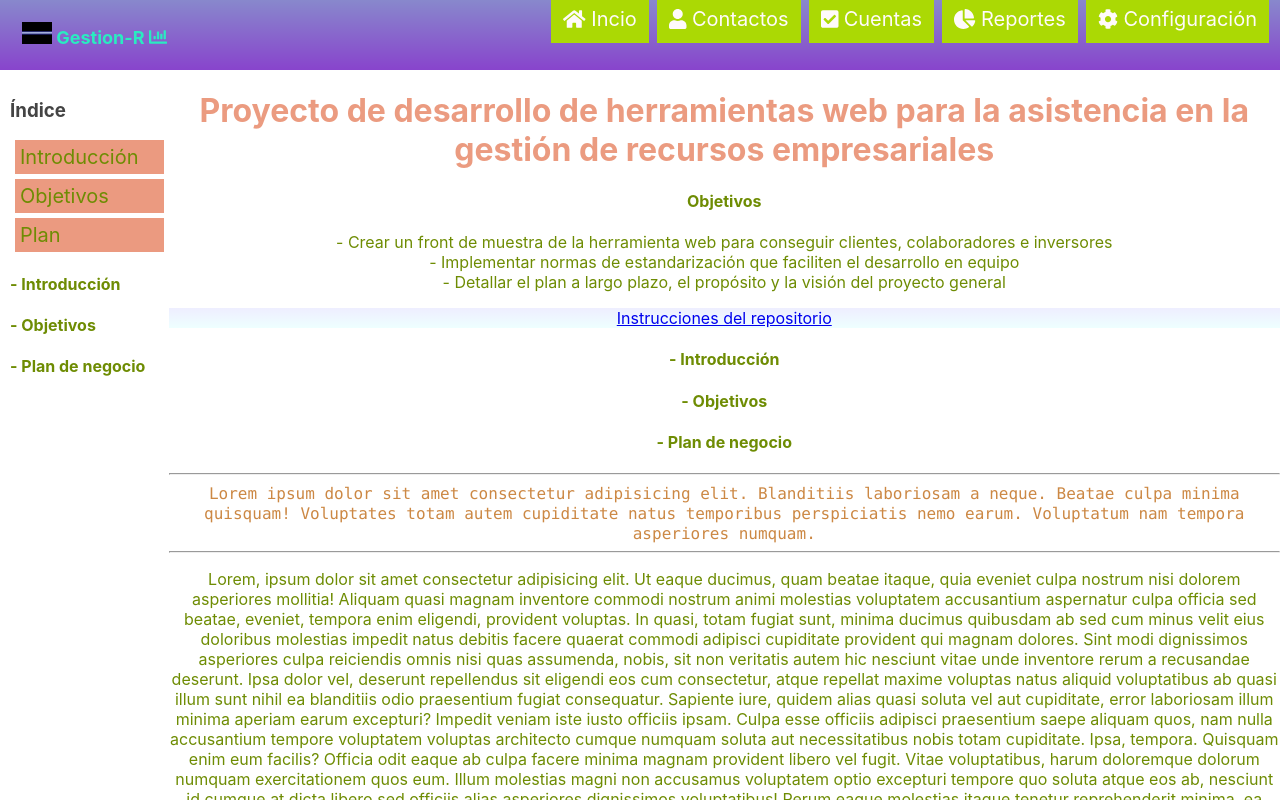
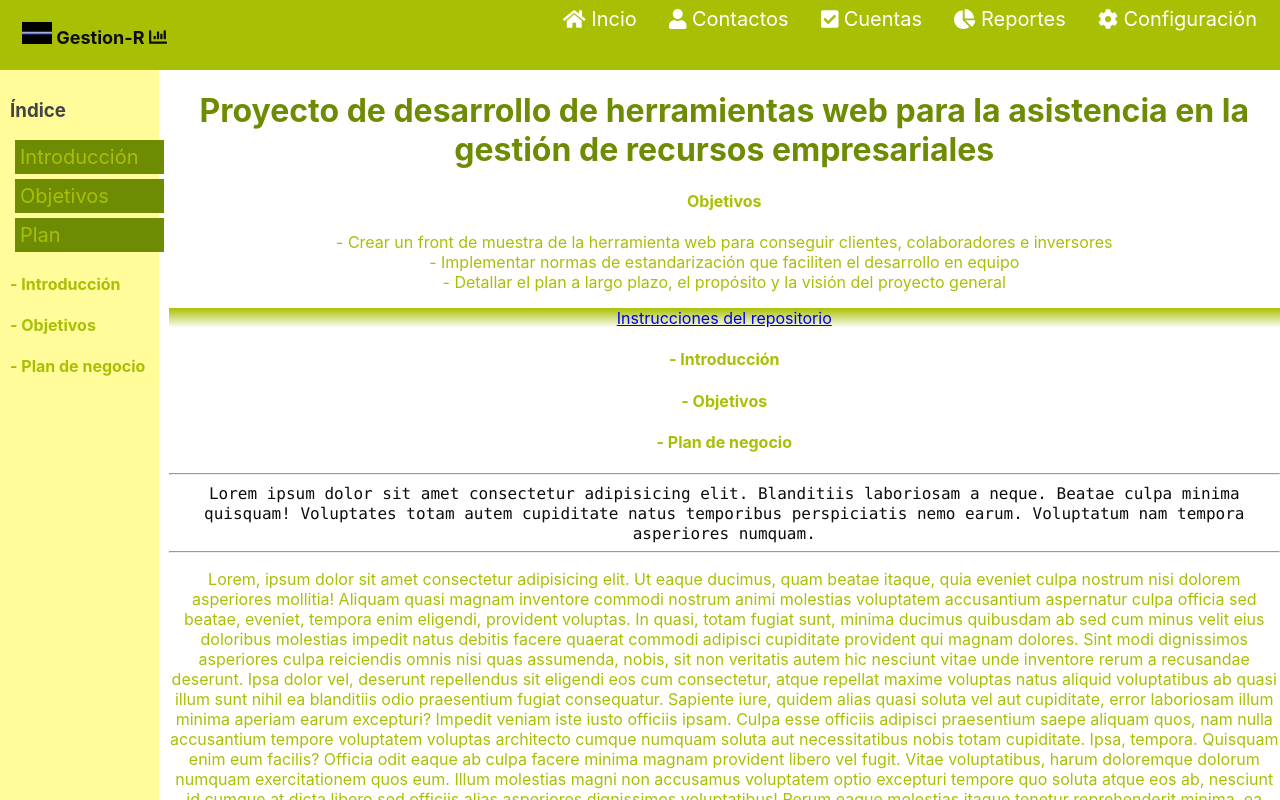
Before and after one commit to gestionar/demogestionar, a React (Create React App) app: page /inicio in a window 1280 px wide. Shown: the top 800 px of the page. Built offline with nearby package versions, Linux system fonts and the light colour scheme.

Commit message:
colores home
maas colores

```diff
--- a/src/App.css
+++ b/src/App.css
@@ -6,7 +6,7 @@
 .App-header {
   padding: 2px;
   font-size: 18px;
-  background-image: linear-gradient(var(--lila), var(--violeta))
+  background-image: linear-gradient(var(--verde3), var(--verde3))
 }
 .App-logo {
   display: flex;
@@ -16,7 +16,7 @@
 
 .App-logo a {
   font-size: 18px;
-  color: rgb(42, 235, 193);
+  color:var(--negro1);
   padding: 20px;
   font-weight: bold;
   text-decoration: none;
@@ -30,8 +30,8 @@
 
 }
 .btn-menu {
-  background-color: rgb(171, 217, 4, 1);
-  color: rgb(255, 250, 250);
+  background-color: var(--verde3);
+  color: rgb(255, 255, 255);
   text-align: center;
   padding: 12px;
   text-decoration: none;
@@ -45,7 +45,7 @@
 
 .App-cuerpo {
   text-align: center;
-  color: rgb(110, 140, 3, 1);
+  color:var(--verde3);
 }
 
 /* Responsive layout */
--- a/src/componentes/BotonInicio.css
+++ b/src/componentes/BotonInicio.css
@@ -1,5 +1,5 @@
 .BotonInicio {
-    background-color: var(--test);
+    background-color: var(--verde2);
     font-size: 20px;
     padding: 5px;
     margin: 5px;
--- a/src/index.css
+++ b/src/index.css
@@ -40,5 +40,11 @@ code {
   --verdeclaro: #8c8;
   --verdeoscuro: #484;
   --violeta: #84c;
+  --verde1: #ABD904;
+  --verde2: #6E8C03;
+  --verde3:#A9BF04;
+  --blanco1:#F2F2F2;
+  --negro1:#0D0D0D;
+  --amarillo1:#FFFC99;
   --test: rgba(222, 88, 44, 0.6);
 }
--- a/src/paginas/InicioPag.css
+++ b/src/paginas/InicioPag.css
@@ -8,7 +8,7 @@
 
 .Inicio-indice {
     grid-area: idx;
-    background-color: rgb(242, 242, 242, 1));
+    background-color: var(--amarillo1);
     padding: 10px;
     text-align: left;
 }
@@ -21,7 +21,7 @@
     grid-area: pie;
     display: flex;
     justify-content: space-evenly;
-    background-color: rgb(13, 13, 13, 1);
+    background-color: var(--negro1);
 }
 
 @media (max-width: 600px) {
--- a/src/paginas/InicioPag.jsx
+++ b/src/paginas/InicioPag.jsx
@@ -7,7 +7,7 @@ const InicioPag = (props) => {
   return (
     <div className="Inicio-grid">
       <div className="Inicio-detalle">
-        <h1 style={{"color": "var(--test)"}}>
+        <h1 style={{"color": "var(--verde2)"}}>
           Proyecto de desarrollo de herramientas web para la asistencia en la gestión de recursos empresariales
         </h1>
         <h4>
@@ -18,14 +18,14 @@ const InicioPag = (props) => {
           - Detallar el plan a largo plazo, el propósito y la visión del proyecto general<br />
         </p>
         <section>
-          <div style={{"color": "var(--mostaza)",
-            "backgroundImage": "linear-gradient(#eef, #eff)"}}>
+          <div style={{"color": "var(--gris)",
+            "backgroundImage": "linear-gradient(var(--verde3), rgb(255, 255, 255)"}}>
             <a href="https://github.com/gestionar/demogestionar/blob/master/README.md">Instrucciones del repositorio</a>
           </div>
             <Articulos articulos={props.articulos}/>
           <hr />
         </section>
-        <code style={{"color": "var(--naranja)"}}>
+        <code style={{"color": "var(--negro1)"}}>
           Lorem ipsum dolor sit amet consectetur adipisicing elit. Blanditiis laboriosam a
           neque. Beatae culpa minima quisquam! Voluptates totam autem cupiditate natus temporibus
           perspiciatis nemo earum. Voluptatum nam tempora asperiores numquam.
```
